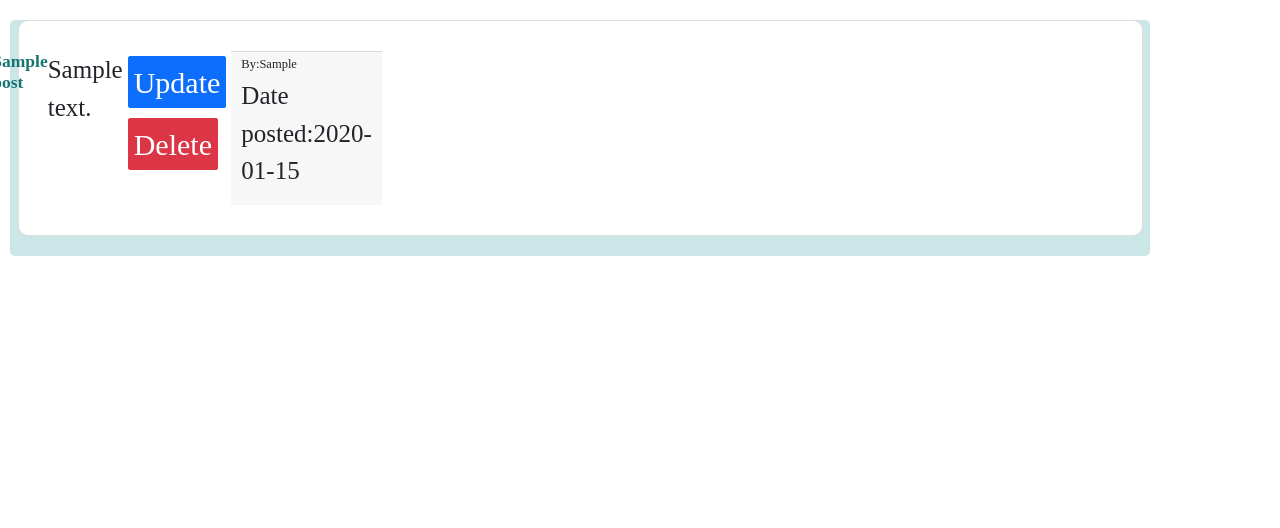
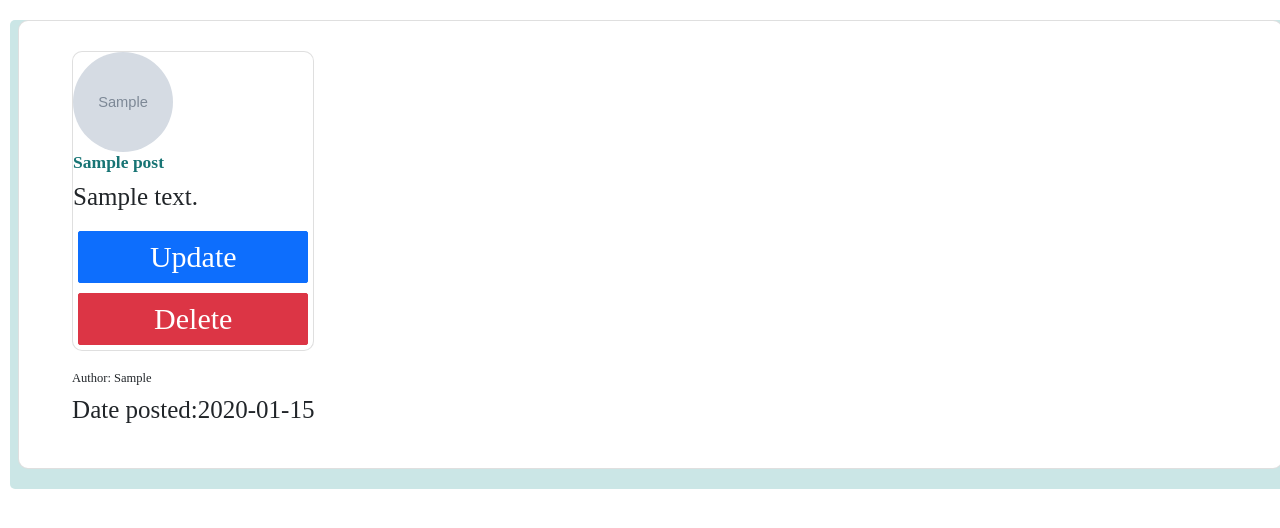
Before and after one commit to Esther-Anyona/mylearner, a Flask app: page /post/1 in a window 1280 px wide. Shown: the part 92-620 px from the top of the page. Run offline with Flask 2, Linux system fonts and the light colour scheme; a user stored in the database is signed in; tables that the repository leaves empty hold one stand-in row (values such as "Sample post"); grey boxes marked "Sample" are stand-in pictures; some libraries are stand-ins or nearby versions.

Commit message:
Change display for single blogs

```diff
--- a/app/templates/home.html
+++ b/app/templates/home.html
@@ -14,10 +14,9 @@
             <div class="col-md-2 d-flex justify-content-center">
                 <div class="card">
         <img style="border-radius: 50px;" class="rounded-circle" width="100px" height="100px" class="card-img-top" src="{{url_for('static',filename= post.author.profile_pic_path)}}" alt="Card image cap">
-                <!-- <img style="border-radius: 50px;" class="rounded-circle" width="100px" height="100px" src="{{url_for('static',filename= post.author.profile_pic_path)}}" alt=""> -->
                     <div class="card-body">
                     <h3><a style="color: rgb(23, 116, 116); font-weight: 700;" href="{{url_for('main.post',post_id = post.id)}}">{{post.title}}</a></h3>
-                            <h4 class="card-title">{{post.author.username|title()}}</h4>
+                            <h4 class="card-title">Author: {{post.author.username|title()}}</h4>
                         </a>
                         <p class="card-text">{{post.content | truncate(150)}}</p>
                         <h4><span> Date posted:</span>{{post.date_posted.strftime("%Y-%m-%d")}}</4>
--- a/app/templates/post.html
+++ b/app/templates/post.html
@@ -1,25 +1,21 @@
 {% extends 'base.html'%}
 {% block content%}
-<div class="container" id="posts">
+<div class="container-fluid" id="posts">
     <div class="card p-5">
-        <div class="row-cols-4">
-            <div class="col-lg-2 col-md-3 col-sm-3 col-4 d-flex justify-content-center">
-                <br>
+        <div class="row">
+            <div class="col-md-3 d-flex justify-content-center">
+            <div>
+                <div class="card">
+
                 <img style="border-radius: 50px;" class="rounded-circle" width="100px" height="100px"src="{{url_for('static',filename= post.author.profile_pic_path)}}" alt="">
-            <div class="card-title">
                 <h3 style="color: rgb(23, 116, 116); font-weight: 700;">{{post.title}}</h3>
-            </div>
-            <div class="card-text">
                 <p>{{post.content}}</p>
-            </div>
             {% if post.author==current_user %}
-                <div>
                     <a href="{{url_for('main.updatepost', post_id=post.id)}}" class="btn btn-primary btn-sm m-2">Update</a>
                         <button class="btn btn-danger btn-sm m-2" data-bs-toggle="modal" data-bs-target="#deleteModal">Delete</button>
                 </div>
             {% endif%}
-            <div class="card-footer">
-                <h5><span>By:</span>{{post.author.username|title()}}</h5>
+                <h5><span>Author: </span>{{post.author.username|title()}}</h5>
                 <p><span> Date posted:</span>{{post.date_posted.strftime("%Y-%m-%d")}}</p>
             </div>
             </div>
```
